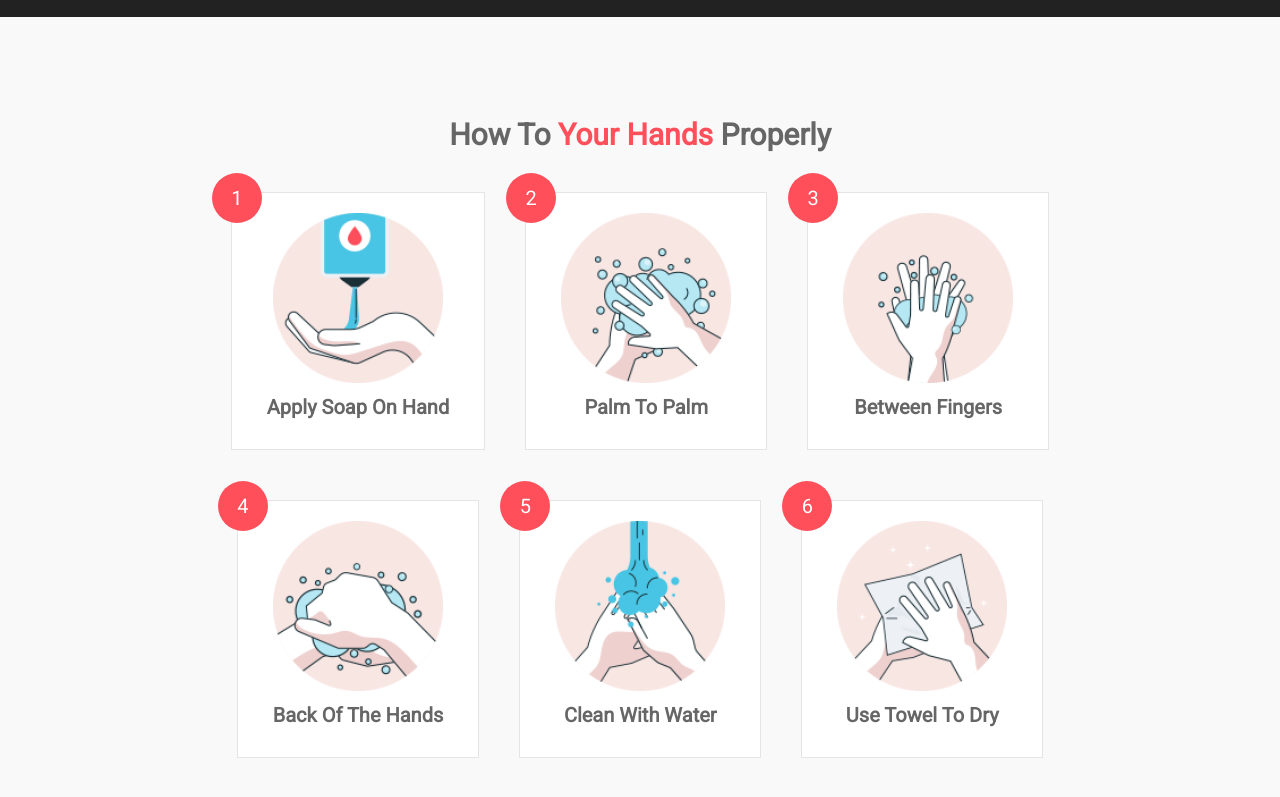
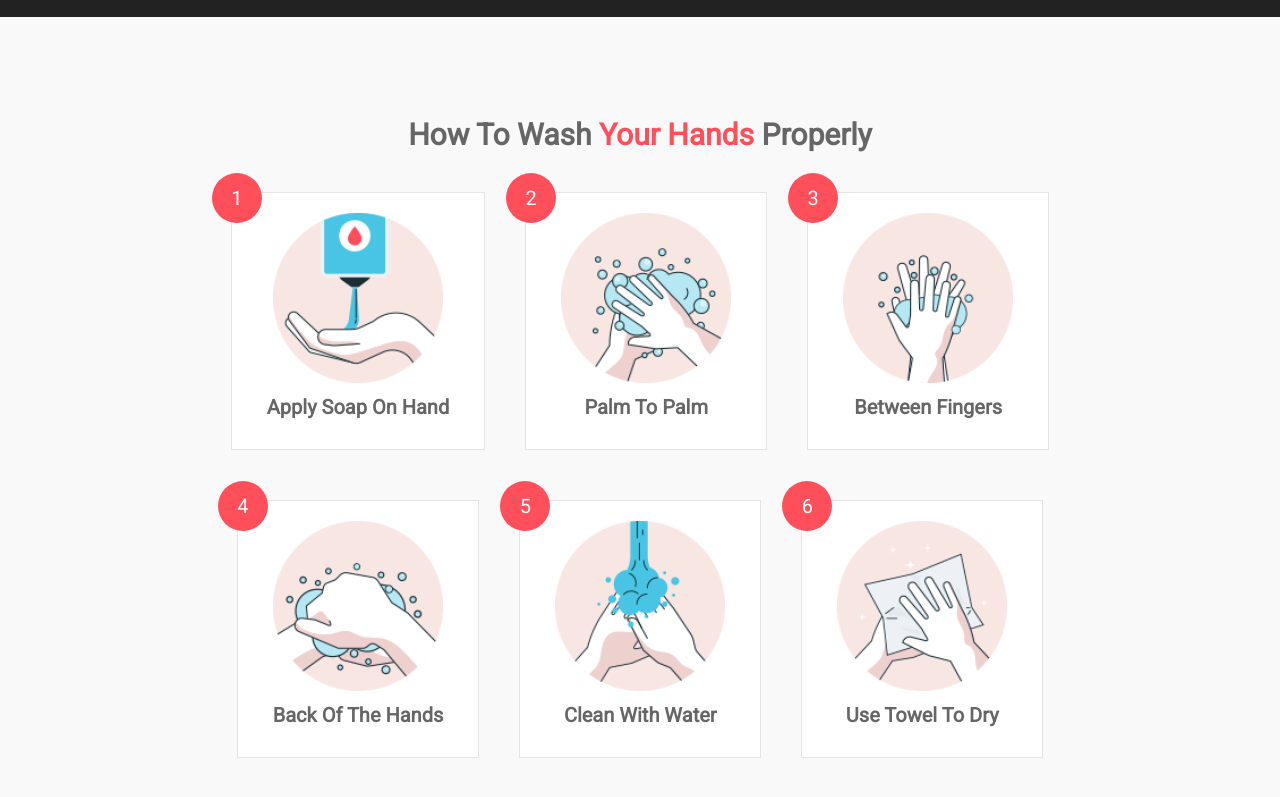
Before and after one commit to Kishanjbethur96/covid-19, a plain HTML site: page index.html in a window 1280 px wide. Shown: the part 3253-4050 px from the top of the page. Drawn offline with nearby package versions, Linux system fonts and the light colour scheme.

Commit message:
Update index.html

```diff
--- a/index.html
+++ b/index.html
@@ -136,7 +136,7 @@
     <!-- prevent section ends -->
     <!-- handwash section  -->
     <section class="handwash" id="Handwash">
-        <h1 class="heading">how to <span>your hands</span> properly</h1>
+        <h1 class="heading">how to wash <span>your hands</span> properly</h1>
             <div class="box-container">
                 <div class="box">
                     <span>1</span>
```
